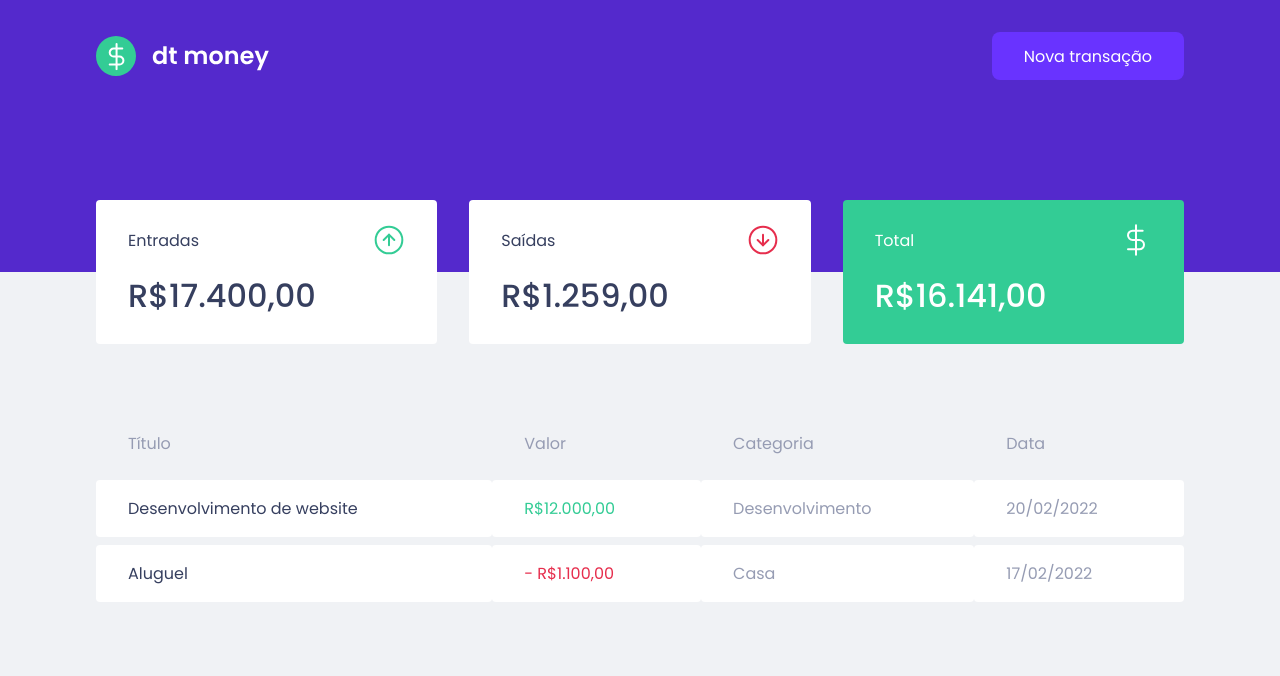
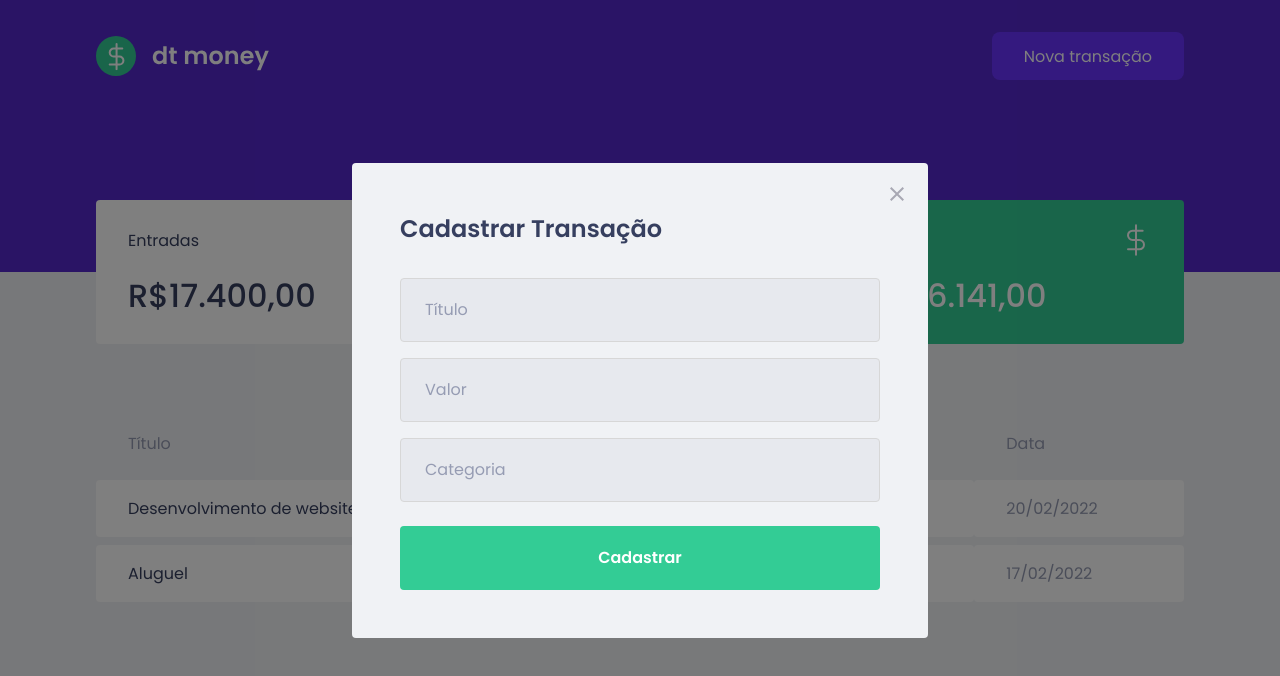
Before and after one commit to jjacksoon/dtmoney, a React (Create React App) app: page / in a window 1280 px wide. Both pictures are taken after a click on the button "Nova transação". Shown: the top 676 px of the page. Built offline with nearby package versions, Linux system fonts and the light colour scheme; no server answers; what miragejs would draw is missing.

Commit message:
Cria modal de cadastro de nova transação

```diff
--- a/package.json
+++ b/package.json
@@ -7,6 +7,7 @@
     "miragejs": "^0.1.43",
     "react": "^17.0.2",
     "react-dom": "^17.0.2",
+    "react-modal": "^3.14.4",
     "react-scripts": "5.0.0",
     "styled-components": "^5.3.3",
     "web-vitals": "^2.1.0"
@@ -19,6 +20,7 @@
     "@types/node": "^16.7.13",
     "@types/react": "^17.0.20",
     "@types/react-dom": "^17.0.9",
+    "@types/react-modal": "^3.13.1",
     "@types/styled-components": "^5.1.24",
     "typescript": "^4.4.2"
   },
--- a/src/App.tsx
+++ b/src/App.tsx
@@ -1,12 +1,33 @@
 import { Dashboard } from "./components/Dashboard";
 import { Header } from "./components/Header";
 import { GlobalStyle } from "./styles/global";
+import Modal from 'react-modal'
+import { useState } from "react";
+import { NewTransactionModal } from "./components/NewTransactionModal";
+
+Modal.setAppElement('#root') //Acessibildade
 
 export function App() {
+  const [isNewTransactionModalOpen, setIsNewTransactionModalOpen] = useState(false);
+
+  function handleOpenNewTransactionModal(){
+    setIsNewTransactionModalOpen(true);
+  }
+
+  function handleCloseNewTransactionModal(){
+    setIsNewTransactionModalOpen(false);
+  }
   return (
     <>
-      <Header/>
+      <Header onOpenNewTransactionModal={handleOpenNewTransactionModal}/>
+
+      <NewTransactionModal
+        isOpen={isNewTransactionModalOpen}
+        onRequestClose={handleCloseNewTransactionModal}
+      />
+
       <Dashboard/>
+
       <GlobalStyle/>
     </>
   );
--- a/src/components/Header/index.tsx
+++ b/src/components/Header/index.tsx
@@ -1,12 +1,19 @@
+import { useState } from 'react'
 import logoImg from '../../assets/logo.svg'
 import { Container, Content } from './styles'
+import Modal from 'react-modal'
 
-export function Header(){
+interface HeaderProps{
+  onOpenNewTransactionModal: () => void; //prop que é uma função cujo retorno é  vazio
+}
+
+export function Header({onOpenNewTransactionModal}: HeaderProps){
   return(
     <Container>
       <Content>
       <img src= {logoImg} alt="DT Money" />
-      <button type="button">Nova transação</button>
+      <button type="button" onClick={onOpenNewTransactionModal}>Nova transação</button>
+
       </Content>
     </Container>
   )
--- /dev/null
+++ b/src/components/NewTransactionModal/index.tsx
@@ -0,0 +1,32 @@
+import Modal from 'react-modal'
+import { Container } from './styles';
+import closeImg from '../../assets/close.svg'
+
+interface NewTransactionModalProps{
+  isOpen: boolean;
+  onRequestClose: () => void;
+}
+
+export function NewTransactionModal({isOpen, onRequestClose}: NewTransactionModalProps){
+  return(
+    <Modal
+      isOpen={isOpen}
+      onRequestClose={onRequestClose}
+      overlayClassName= "react-modal-overlay"
+      className="react-modal-content"
+    >
+      <button type="button" onClick={onRequestClose}
+      className="react-modal-close">
+        <img src={closeImg} alt="Fechar modal" />
+      </button>
+
+      <Container>
+        <h2>Cadastrar Transação</h2>
+        <input placeholder="Título" />
+        <input type="number" placeholder="Valor" />
+        <input placeholder="Categoria" />
+        <button type="submit">Cadastrar</button>
+      </Container>
+    </Modal>
+  );
+}
--- /dev/null
+++ b/src/components/NewTransactionModal/styles.ts
@@ -0,0 +1,47 @@
+import styled from "styled-components";
+
+export const Container = styled.form`
+  h2{
+    color: var(--text-title);
+    font-size: 1.5rem;
+    margin-bottom: 2rem;
+  }
+  input{
+    width: 100%;
+    padding: 0 1.5rem;
+    height: 4rem;
+    border-radius: 0.25rem;
+    border: 1px solid #D7D7D7;
+    background: var(--input-background);
+    font-weight: 400;
+    font-size: 1rem;
+
+    &::placeholder{
+      color: var(--text-body);
+    }
+
+    //Todo input que tiver um input antes dele
+    & + input{
+      margin-top: 1rem;
+    }
+  }
+
+  button[type="submit"]{
+    width: 100%;
+    padding: 0 1.5rem;
+    height: 4rem;
+    background: var(--green);
+    color: #FFFFFF;
+    border-radius: 0.25rem;
+    border: 0;
+    font-size: 1rem;
+    margin-top: 1.5rem;
+    font-weight: 600;
+
+    transition: filter 0.2s;
+    &:hover{
+      filter: brightness(0.9);
+    }
+  }
+
+`
--- a/src/styles/global.ts
+++ b/src/styles/global.ts
@@ -11,6 +11,7 @@
   --text-body: #969CB3;
   --background: #F0F2F5;
   --shape: #FFFFFF;
+  --input-background: #E7E9EE
 }
 *{
     margin: 0;
@@ -49,4 +50,39 @@
   opacity: 0.6;
   cursor: not-allowed;
 }
+
+.react-modal-overlay{
+  background: rgba(0,0,0,0.5);
+  position: fixed;
+  top: 0;
+  bottom: 0;
+  right: 0;
+  left: 0;
+  display: flex;
+  align-items: center;
+  justify-content: center;
+}
+
+.react-modal-content{
+  width: 100%;
+  max-width: 576px;
+  background: var(--background);
+  padding: 3rem;
+  position: relative;
+  border-radius: 0.25rem;
+}
+
+.react-modal-close{
+  position: absolute;
+  right: 1.5rem;
+  top: 1.5rem;
+  border: 0;
+  background: transparent;
+
+  transition: filter 0.2s;
+
+  &:hover{
+    filter: brightness(0.8);
+  }
+}
 `
```
Also changed, not shown: 1 other file (tests, documents, lock files or other folders).
